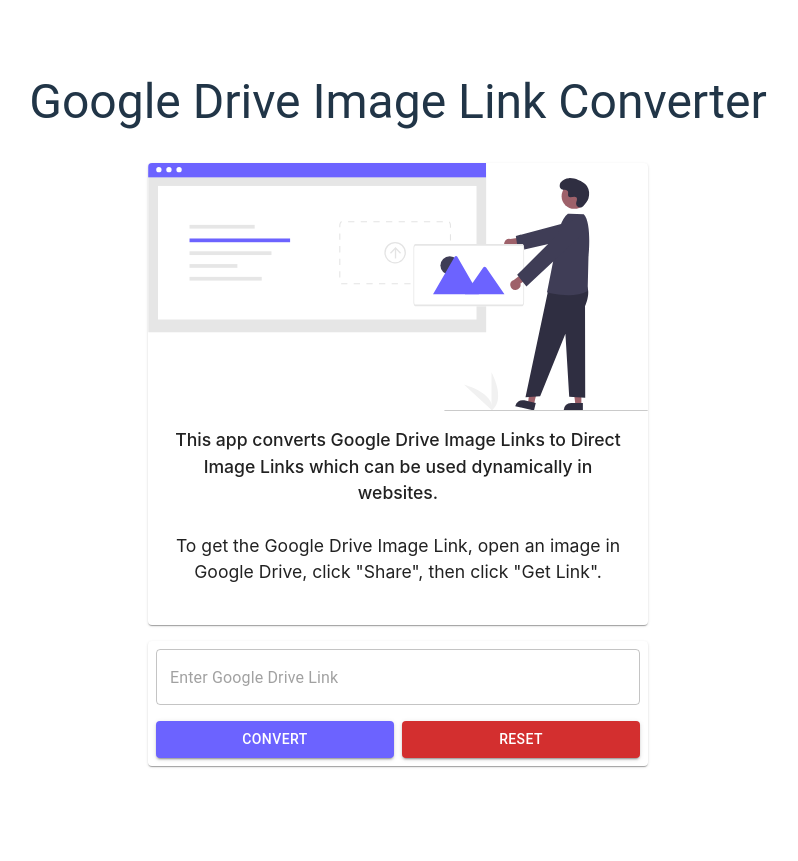
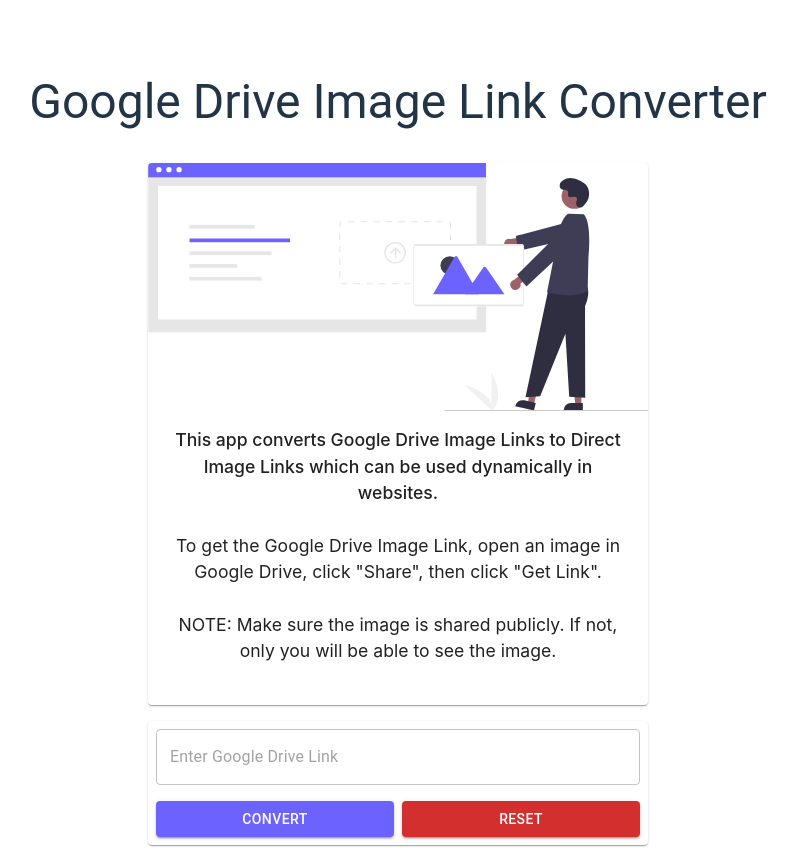
Before and after one commit to BBGard/gdrive-image-link, a React (Vite) app: page / in a window 1280 px wide. Shown: the whole page, without its empty margins (242-1040 px from the left). Before the commit the page ends 800 px from the top, so only its background shows below. Built offline with nearby package versions, Linux system fonts and the light colour scheme.

Commit message:
Updated readme and instruction text

```diff
--- a/src/App.jsx
+++ b/src/App.jsx
@@ -100,6 +100,9 @@
           <Typography variant="primary" fontSize={"1.1rem"}>
             To get the Google Drive Image Link, open an image in Google Drive,
             click &quot;Share&quot;, then click &quot;Get Link&quot;.
+            <br />
+            <br />
+            NOTE: Make sure the image is shared publicly. If not, only you will be able to see the image.
           </Typography>
         </CardContent>
       </Card>
```
Also changed, not shown: 1 other file (tests, documents, lock files or other folders).
